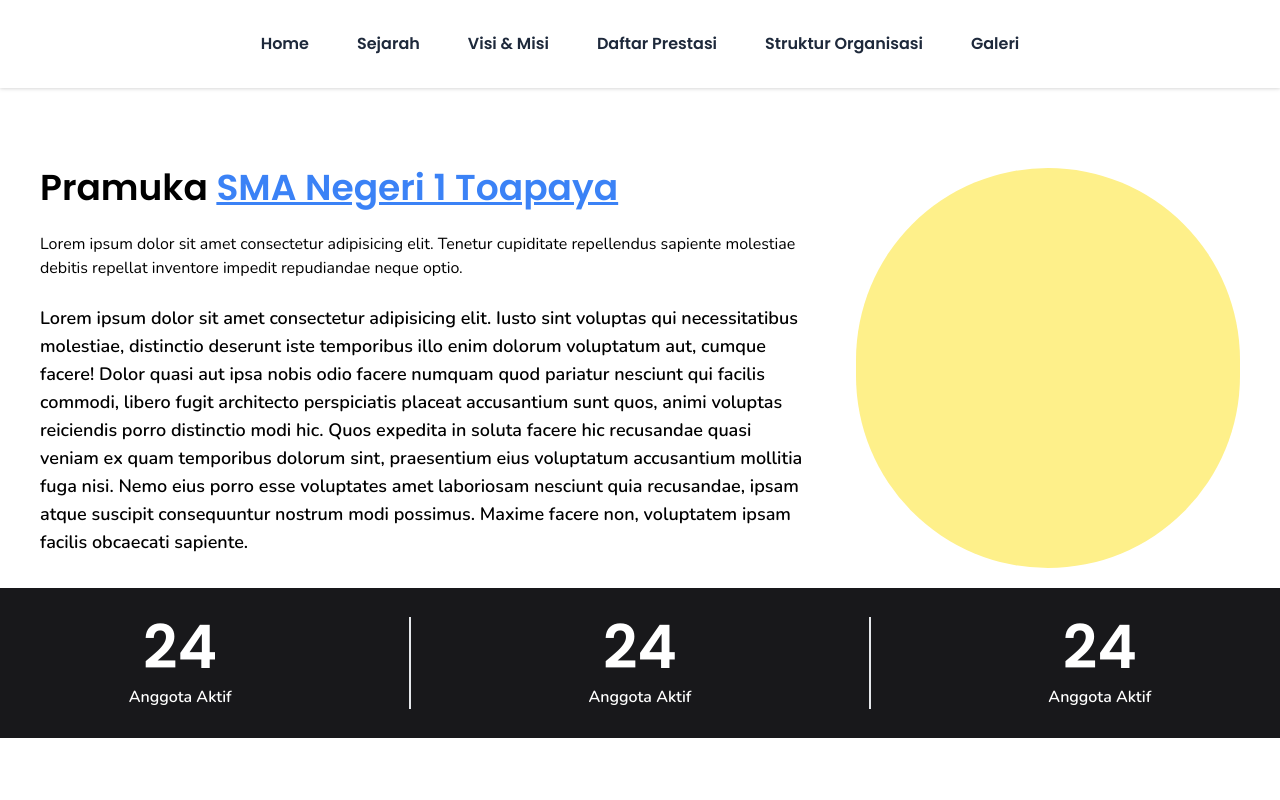
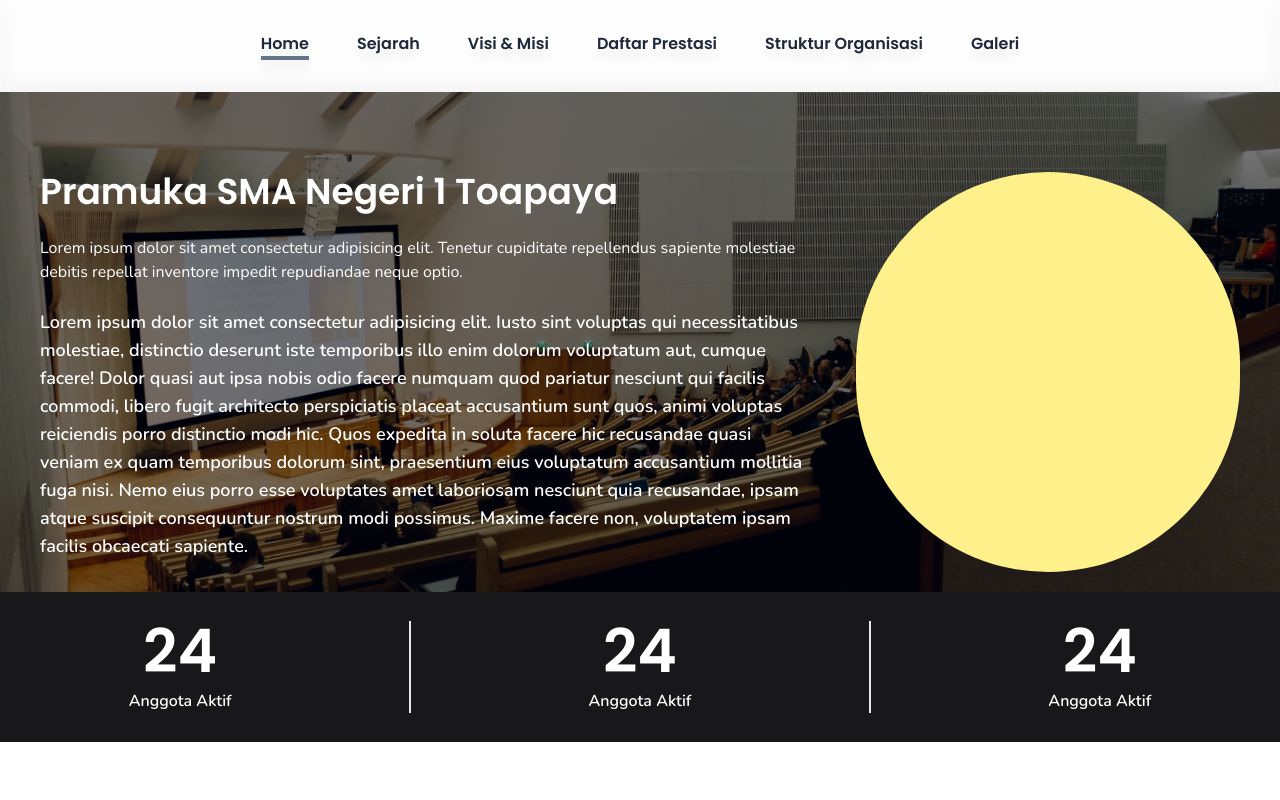
Before and after one commit to mhmdnurf/web-pramuka, a React (Vite) app: page / in a window 1280 px wide. Shown: the top 800 px of the page. Built offline with nearby package versions, Linux system fonts and the light colour scheme.

Commit message:
Add new components and update existing components

```diff
--- a/src/App.tsx
+++ b/src/App.tsx
@@ -1,13 +1,23 @@
 import Cover from "./components/Cover";
+import DaftarPrestasi from "./components/DaftarPrestasi";
 import Header from "./components/Header";
+import Sejarah from "./components/Sejarah";
 import Statistic from "./components/Statistic";
+import StrukturOrganisasi from "./components/StrukturOrganisasi";
+import VisiMisi from "./components/VisiMisi";
 
 export default function App() {
   return (
     <>
-      <Header />
-      <Cover />
-      <Statistic />
+      <div className="bg-white">
+        <Header />
+        <Cover />
+        <Statistic />
+        <Sejarah />
+        <VisiMisi />
+        <DaftarPrestasi />
+        <StrukturOrganisasi />
+      </div>
     </>
   );
 }
--- a/src/components/Cover.tsx
+++ b/src/components/Cover.tsx
@@ -1,20 +1,26 @@
 export default function Cover() {
   return (
     <>
-      <div className="bg-white h-[500px] flex pl-10 pt-20 pr-10">
+      <div
+        className="bg-white h-[500px] flex pl-10 pt-20 pr-10"
+        style={{
+          backgroundImage:
+            "linear-gradient(to right, rgba(0,0,0,0.5), rgba(0,0,0,0.5)), url(./cover.jpg)",
+          backgroundSize: "cover",
+          backgroundPosition: "center",
+        }}
+      >
         <div className="w-2/3 mr-12">
-          <h1 className="font-semibold text-4xl">
+          <h1 className="font-semibold text-4xl text-white">
             Pramuka {""}
-            <span className="underline text-blue-500">
-              SMA Negeri 1 Toapaya
-            </span>
+            <span className="text-white">SMA Negeri 1 Toapaya</span>
           </h1>
-          <h3 className="font-nunito font-medium my-6">
+          <h3 className="font-nunito font-medium my-6 text-white">
             Lorem ipsum dolor sit amet consectetur adipisicing elit. Tenetur
             cupiditate repellendus sapiente molestiae debitis repellat inventore
             impedit repudiandae neque optio.
           </h3>
-          <h3 className="font-nunito font-semibold text-lg">
+          <h3 className="font-nunito font-semibold text-lg text-white">
             Lorem ipsum dolor sit amet consectetur adipisicing elit. Iusto sint
             voluptas qui necessitatibus molestiae, distinctio deserunt iste
             temporibus illo enim dolorum voluptatum aut, cumque facere! Dolor
--- /dev/null
+++ b/src/components/DaftarPrestasi.tsx
@@ -0,0 +1,11 @@
+export default function DaftarPrestasi() {
+  return (
+    <>
+      <div>
+        <p className="text-3xl font-bold uppercase underline text-center">
+          Daftar Prestasi
+        </p>
+      </div>
+    </>
+  );
+}
--- a/src/components/Header.tsx
+++ b/src/components/Header.tsx
@@ -1,10 +1,12 @@
 export default function Header() {
   return (
     <>
-      <div className="py-8 bg-white drop-shadow">
+      <div className="py-8 bg-slate-50 bg-opacity-10 backdrop-blur-md drop-shadow-xl sticky top-0">
         <nav className="flex justify-center">
           <ul className="flex gap-12">
-            <li className="font-semibold text-slate-800">Home</li>
+            <li className="font-semibold text-slate-800 border-b-4 border-slate-500">
+              Home
+            </li>
             <li className="font-semibold text-slate-800">Sejarah</li>
             <li className="font-semibold text-slate-800">Visi & Misi</li>
             <li className="font-semibold text-slate-800">Daftar Prestasi</li>
--- /dev/null
+++ b/src/components/Sejarah.tsx
@@ -0,0 +1,33 @@
+import React from "react";
+
+export default function Sejarah() {
+  return (
+    <>
+      <div className="my-24">
+        <p className="text-center text-3xl font-bold underline">SEJARAH</p>
+        <div className="flex mt-24 mx-20">
+          <div className="bg-slate-50 p-12 rounded-3xl border-8 border-sky-500">
+            <img src="./person.png" alt="" width={450} />
+          </div>
+          <div className="w-1/2 ml-20">
+            <p className="text-slate-600 font-medium text-justify">
+              Lorem ipsum dolor sit amet consectetur adipisicing elit. Nihil
+              blanditiis sapiente libero illo voluptatibus incidunt eveniet
+              quaerat rem aperiam dignissimos alias necessitatibus, magnam,
+              debitis reprehenderit? Voluptate iure aliquid tenetur nemo
+              necessitatibus excepturi veniam pariatur laborum aspernatur
+              officia? Non nesciunt nisi culpa voluptatem numquam,
+              necessitatibus qui sint aspernatur fugiat delectus ea, vero animi
+              quidem adipisci. Accusantium in atque nam odio dignissimos quod
+              repellendus eligendi assumenda voluptatum, dolor quidem earum
+              doloremque architecto corrupti pariatur et blanditiis placeat,
+              sunt quae ea nostrum aperiam tenetur? Optio ad architecto iure
+              tempore quis a odit? Molestias, obcaecati voluptas. Totam facilis
+              omnis numquam explicabo quasi et provident.
+            </p>
+          </div>
+        </div>
+      </div>
+    </>
+  );
+}
--- /dev/null
+++ b/src/components/StrukturOrganisasi.tsx
@@ -0,0 +1,11 @@
+export default function StrukturOrganisasi() {
+  return (
+    <>
+      <div>
+        <p className="text-3xl font-bold uppercase underline text-center">
+          Struktur Organisasi
+        </p>
+      </div>
+    </>
+  );
+}
--- /dev/null
+++ b/src/components/VisiMisi.tsx
@@ -0,0 +1,13 @@
+import React from "react";
+
+export default function VisiMisi() {
+  return (
+    <>
+      <div className="">
+        <p className="text-center font-bold text-3xl uppercase underline">
+          Visi & Misi
+        </p>
+      </div>
+    </>
+  );
+}
```
Also changed, not shown: public/cover.jpg (added).
